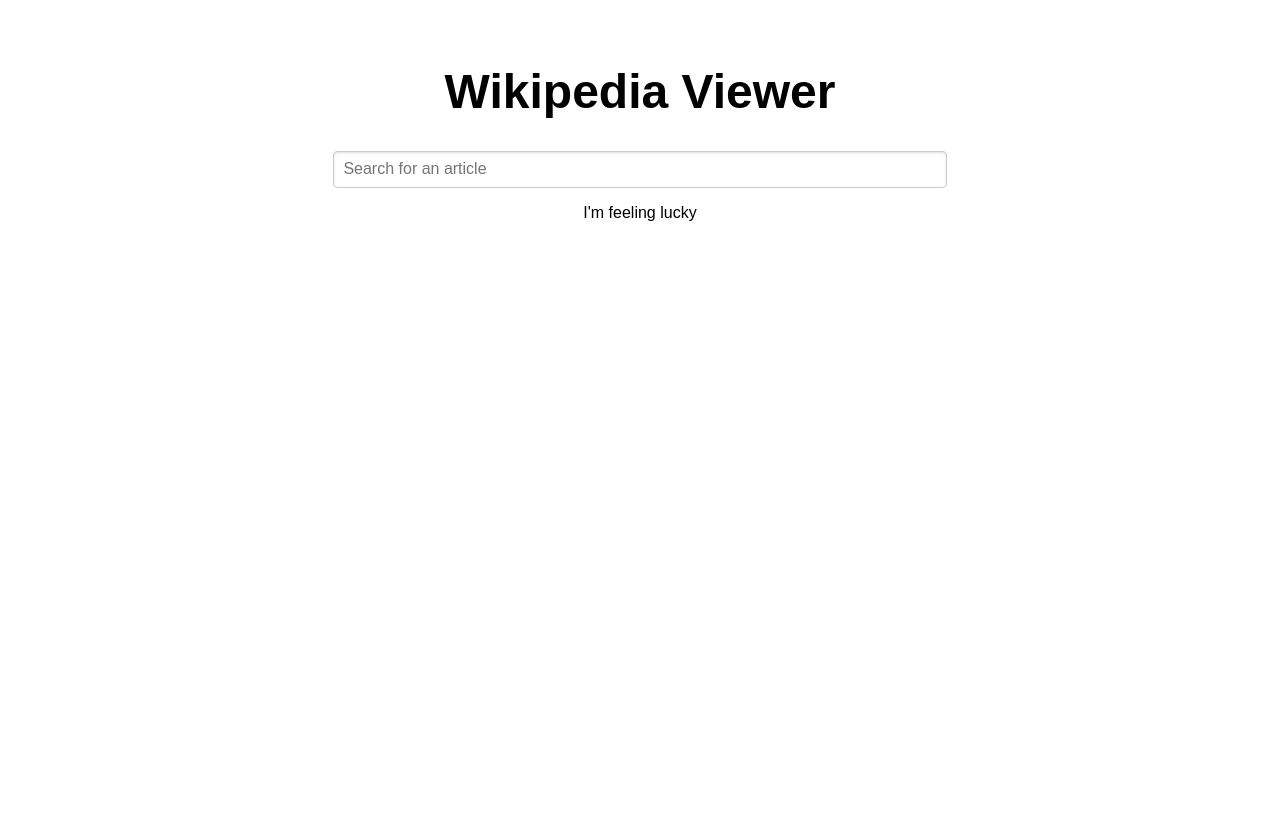
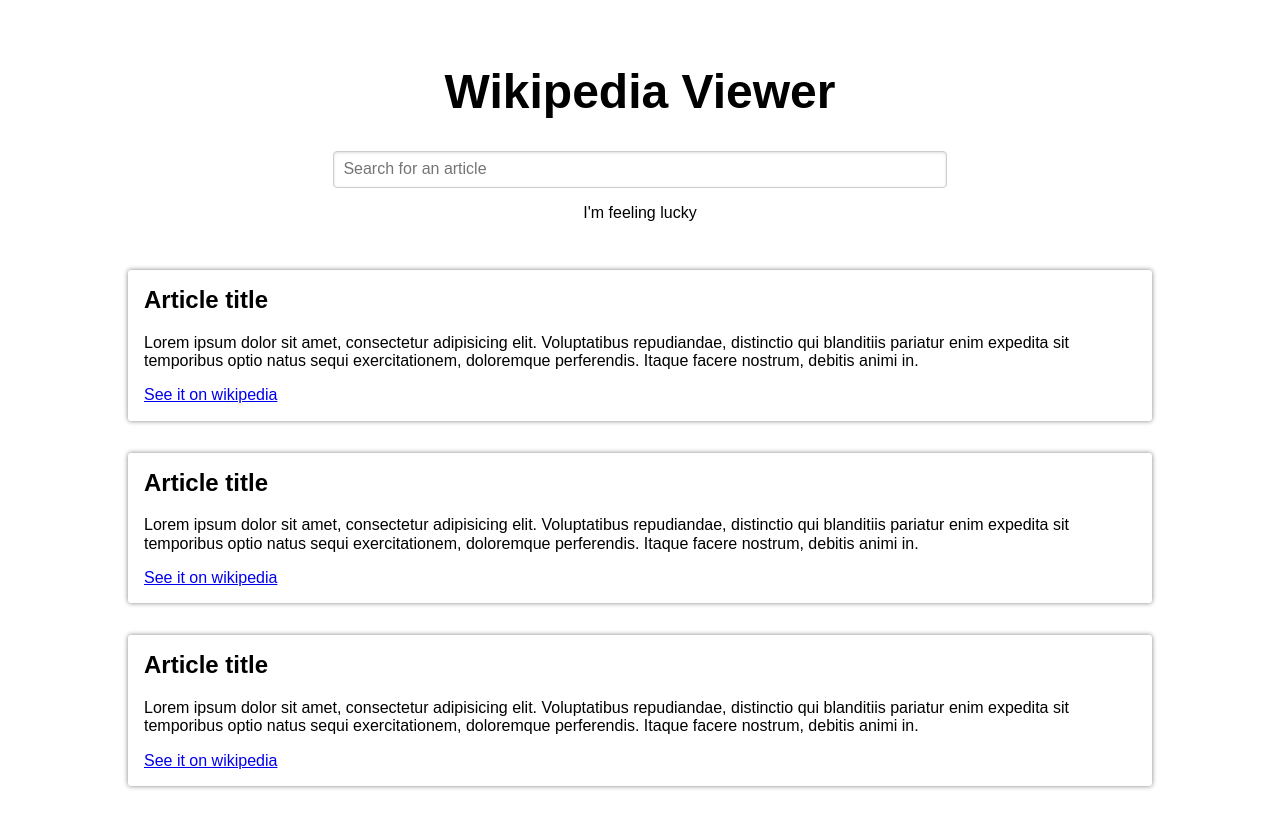
Before and after one commit to alejandronanez/wikipedia-viewer, a website built with webpack: page app/index.html in a window 1280 px wide. Built offline with nearby package versions, Linux system fonts and the light colour scheme.

Commit message:
Finished template

```diff
--- a/app/index.html
+++ b/app/index.html
@@ -24,6 +24,35 @@
 				<p class="lucky js-random-article">I'm feeling lucky</p>
 			</div>
 		</div>
+		<div class="pure-g article-container">
+			<article class="pure-u-5-5 article">
+				<header>
+					<h2>Article title</h2>
+					<p>
+						Lorem ipsum dolor sit amet, consectetur adipisicing elit. Voluptatibus repudiandae, distinctio qui blanditiis pariatur enim expedita sit temporibus optio natus sequi exercitationem, doloremque perferendis. Itaque facere nostrum, debitis animi in.
+					</p>
+					<a href="#">See it on wikipedia</a>
+				</header>
+			</article>
+			<article class="pure-u-5-5 article">
+				<header>
+					<h2>Article title</h2>
+					<p>
+						Lorem ipsum dolor sit amet, consectetur adipisicing elit. Voluptatibus repudiandae, distinctio qui blanditiis pariatur enim expedita sit temporibus optio natus sequi exercitationem, doloremque perferendis. Itaque facere nostrum, debitis animi in.
+					</p>
+					<a href="#">See it on wikipedia</a>
+				</header>
+			</article>
+			<article class="pure-u-5-5 article">
+				<header>
+					<h2>Article title</h2>
+					<p>
+						Lorem ipsum dolor sit amet, consectetur adipisicing elit. Voluptatibus repudiandae, distinctio qui blanditiis pariatur enim expedita sit temporibus optio natus sequi exercitationem, doloremque perferendis. Itaque facere nostrum, debitis animi in.
+					</p>
+					<a href="#">See it on wikipedia</a>
+				</header>
+			</article>
+		</div>
 	</div>
 </body>
 </html>
--- a/app/styles/main.scss
+++ b/app/styles/main.scss
@@ -16,7 +16,7 @@
 	margin-top: 0
 }
 
-p {
+p, h2 {
 	margin-top: 0;
 }
 
@@ -28,3 +28,14 @@
 	margin-top: 1em;
 	text-align: center;
 }
+
+.article-container {
+	margin-top: 2em;
+}
+
+.article {
+	box-shadow: 0 0 5px #808186;
+	border-radius: 3px;
+	margin-bottom: 2em;
+	padding: 1em;
+}
```
